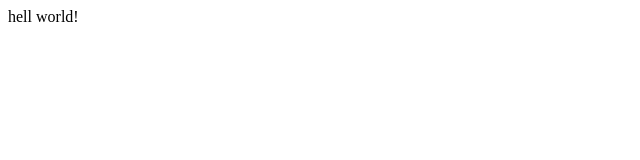
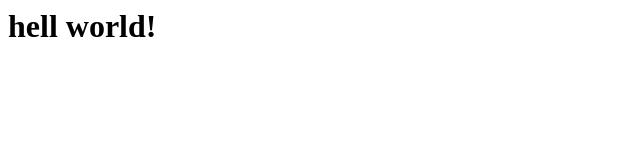
Before and after one commit to Joycc/gvl, a plain HTML site: page index.html in a window 1280 px wide. Shown: the whole page, without its empty margins (0-640 px from the left). Drawn offline with Linux system fonts and the light colour scheme.

Commit message:
Update index.html

```diff
--- a/index.html
+++ b/index.html
@@ -1,3 +1,3 @@
-<h>
+<h1>
   hell world!
-</h>
+</h1
```
